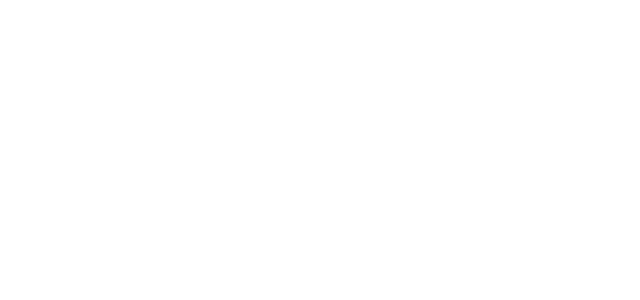
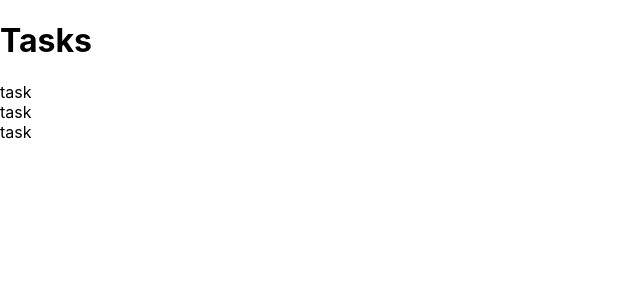
Before and after one commit to gkatrasnik/flai-task-app, a React (Create React App) app: page / in a window 1280 px wide. Shown: the top 300 px of the page, without its empty margins (0-640 px from the left). Built offline with nearby package versions, Linux system fonts and the light colour scheme.

Commit message:
taskboard, task components created

```diff
--- a/src/App.js
+++ b/src/App.js
@@ -1,15 +1,25 @@
+import { useState, useEffect } from "react";
 import "./App.scss";
 import { v1 as uuid } from "uuid";
-import { useEffect } from "react";
-import users from "./data/users";
-import tasks from "./data/tasks";
+import usersdata from "./data/users";
+import tasksdata from "./data/tasks";
+import Taskboard from "./components/taskboard";
 
 function App() {
+  const [users, setUsers] = useState([]);
+  const [tasks, setTasks] = useState([]);
+  const [showAddTask, setAddTask] = useState(false);
+
   useEffect(() => {
-    console.log(tasks);
+    setUsers(usersdata);
+    setTasks(tasksdata);
   }, []);
 
-  return <div></div>;
+  return (
+    <div>
+      <Taskboard tasks={tasks} />
+    </div>
+  );
 }
 
 export default App;
--- /dev/null
+++ b/src/components/task.js
@@ -0,0 +1,6 @@
+import React, { useContext, useState } from "react";
+
+function Task(props) {
+  return <div className="task">task</div>;
+}
+export default Task;
--- /dev/null
+++ b/src/components/taskboard.js
@@ -0,0 +1,29 @@
+import React, { useContext, useState } from "react";
+import Task from "./task";
+
+function Taskboard(props) {
+  return (
+    <>
+      <h1 className="center mt-3">Tasks</h1>
+      {props.tasks ? (
+        <ul style={{ padding: 0 }}>
+          {props.tasks.map((item, index) => {
+            return (
+              <li
+                key={index}
+                className="d-flex flex-direction-column justify-content-center"
+              >
+                <Task />
+              </li>
+            );
+          })}
+        </ul>
+      ) : (
+        <div className="center">
+          <h2 className="text-muted mt-3">No tasks...</h2>
+        </div>
+      )}
+    </>
+  );
+}
+export default Taskboard;
```
Also changed, not shown: src/components/AddTask.js (added).
